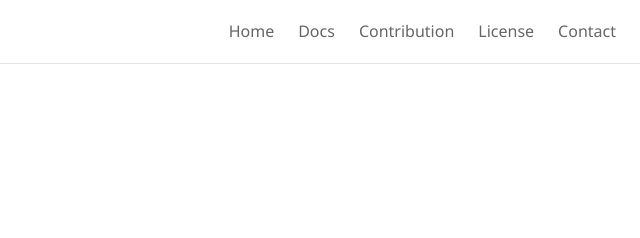
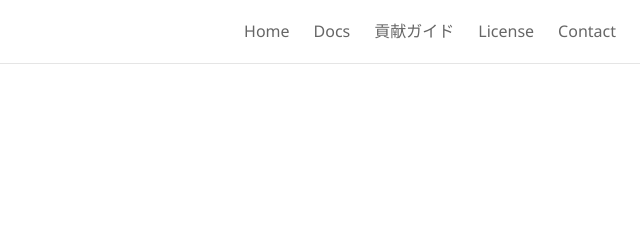
Before and after one commit to fv3-cpp/fv3-cpp.github.io, a plain HTML site: page contribution/index.html in a window 1280 px wide. Shown: the top 238 px of the page, 640-1280 px from the left. Drawn offline with Linux system fonts and the light colour scheme.

Commit message:
Update Contribution link text to Japanese

```diff
--- a/contribution/index.html
+++ b/contribution/index.html
@@ -27,7 +27,7 @@ fv3-cpp
 
 <a href="/">Home</a>
 <a href="/docs/">Docs</a>
-<a href="/contribution/">Contribution</a>
+<a href="/contribution/">貢献ガイド</a>
 <a href="/license/">License</a>
 <a href="/contact/">Contact</a>
 
```
